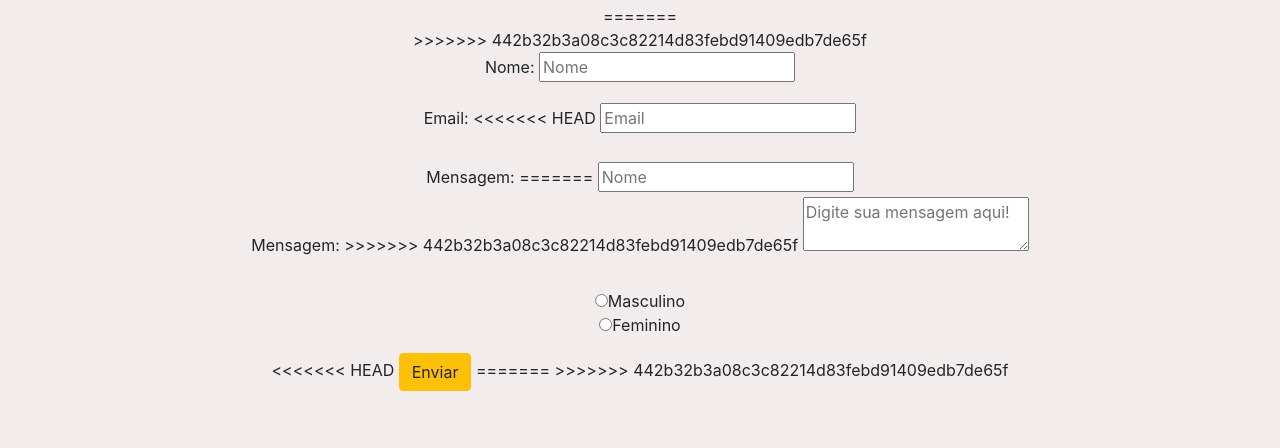
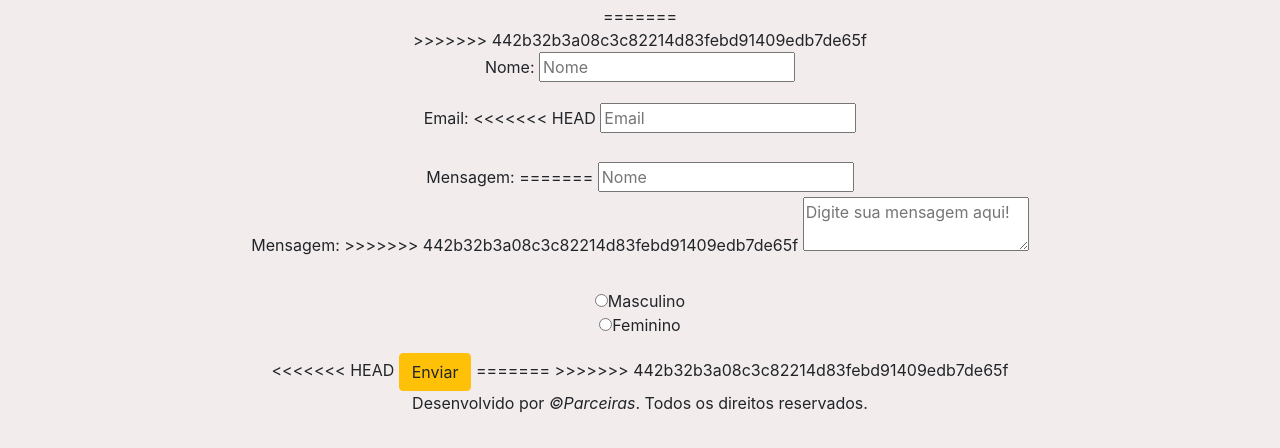
Before and after one commit to KeeylaSilva/Projeto-Parceiras, a plain HTML site: page contatos.html in a window 1280 px wide. Shown: the part 214-662 px from the top of the page. Drawn offline with nearby package versions, Linux system fonts and the light colour scheme; a web font is replaced by a local one.

Commit message:
Contatos com rodape

```diff
--- a/contatos.html
+++ b/contatos.html
@@ -92,6 +92,9 @@
     </form>
 
     </div>
+    <div style="margin-top: 0%">
+            Desenvolvido por <i>©Parceiras</i>. Todos os direitos reservados.
+          </div>
 </body>
 
 </html>
```
